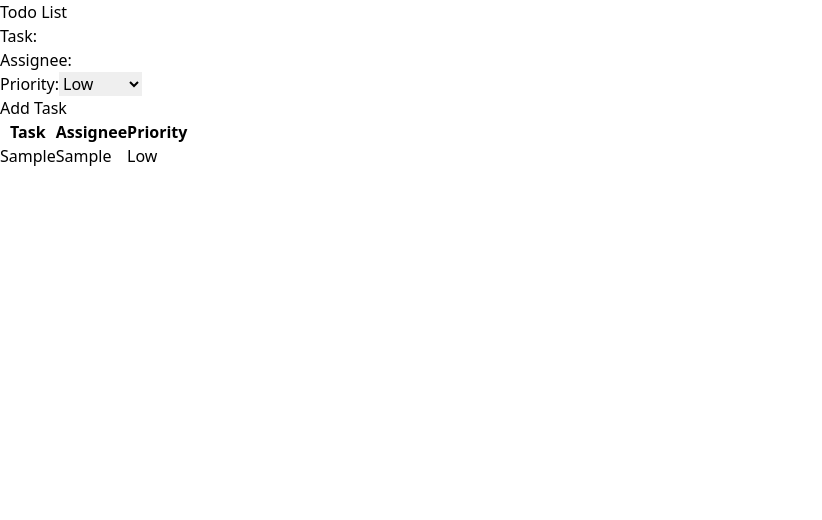
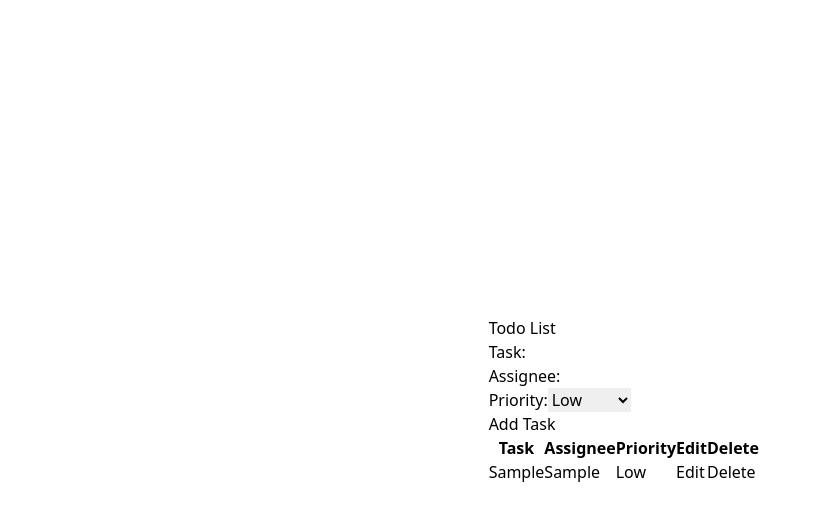
Before and after one commit to shlomiNugarker/Todo-List-React-Application, a React (Vite) app: page / in a window 1280 px wide. Both pictures are taken after typing "Sample", "Sample" into the empty fields and a click on the button "Add Task". Shown: the top 520 px of the page, without its empty margins (0-822 px from the left). Built offline with nearby package versions, Linux system fonts and the light colour scheme.

Commit message:
handleDelete, sorting

```diff
--- a/src/App.tsx
+++ b/src/App.tsx
@@ -9,14 +9,33 @@ function App() {
   const addTask = (newTask: Task) => {
     setTasks([...tasks, newTask]);
   };
+
+  const handleEdit = (updatedTask: Task) => {
+    // const updatedTasks = tasks.map((task) =>
+    //   task.task === updatedTask.task ? updatedTask : task
+    // );
+    // setTasks(updatedTasks);
+  };
+
+  const handleDelete = (taskToDelete: Task) => {
+    const updatedTasks = tasks.filter(
+      (task) => task.task !== taskToDelete.task
+    );
+    setTasks(updatedTasks);
+  };
+
   return (
-    <>
+    <main className="h-screen flex justify-center items-center">
       <div>
         <h1>Todo List</h1>
         <TodoForm onAddTask={addTask} />
-        <TodoListTable tasks={tasks} />
+        <TodoListTable
+          tasks={tasks}
+          handleEdit={handleEdit}
+          handleDelete={handleDelete}
+        />
       </div>
-    </>
+    </main>
   );
 }
 
--- a/src/cmps/TodoListTable.tsx
+++ b/src/cmps/TodoListTable.tsx
@@ -1,10 +1,22 @@
 import {
   useReactTable,
   getCoreRowModel,
+  getSortedRowModel,
   ColumnDef,
   flexRender,
+  SortingState,
 } from "@tanstack/react-table";
 import { Task } from "../interfaces/Task";
+import { useState } from "react";
+
+interface Props {
+  tasks: Task[];
+  handleEdit: (task: Task) => void;
+  handleDelete: (task: Task) => void;
+}
+
+const TodoListTable = ({ tasks, handleEdit, handleDelete }: Props) => {
+  const [sorting, setSorting] = useState<SortingState>([]);
 
   const columns: ColumnDef<Task>[] = [
     {
@@ -19,30 +31,56 @@ const columns: ColumnDef<Task>[] = [
       accessorKey: "priority",
       header: "Priority",
     },
+    {
+      header: "Edit",
+      cell: ({ row }) => (
+        <button onClick={() => handleEdit(row.original)}>Edit</button>
+      ),
+    },
+    {
+      header: "Delete",
+      cell: ({ row }) => (
+        <button onClick={() => handleDelete(row.original)}>Delete</button>
+      ),
+    },
   ];
 
-interface Props {
-  tasks: Task[];
-}
-
-const TodoListTable = ({ tasks }: Props) => {
   const table = useReactTable({
     data: tasks,
     columns,
     getCoreRowModel: getCoreRowModel(),
+    getSortedRowModel: getSortedRowModel(),
+    state: {
+      sorting,
+    },
+    onSortingChange: setSorting,
+
+    enableSorting: true,
   });
 
   return (
+    <>
+      {tasks.length === 0 ? (
+        <p>No tasks available</p>
+      ) : (
         <table>
           <thead>
             {table.getHeaderGroups().map((headerGroup) => (
               <tr key={headerGroup.id}>
                 {headerGroup.headers.map((header) => (
-              <th key={header.id}>
+                  <th
+                    key={header.id}
+                    onClick={header.column.getToggleSortingHandler()}
+                  >
                     {flexRender(
                       header.column.columnDef.header,
                       header.getContext()
                     )}
+                    {header.column.getIsSorted()
+                      ? header.column.getIsSorted() === "asc"
+                        ? " 🔼"
+                        : " 🔽"
+                      : null}
                   </th>
                 ))}
               </tr>
@@ -60,6 +98,8 @@ const TodoListTable = ({ tasks }: Props) => {
             ))}
           </tbody>
         </table>
+      )}
+    </>
   );
 };
 
```
Lines whose indentation alone changed are shown as unchanged.
